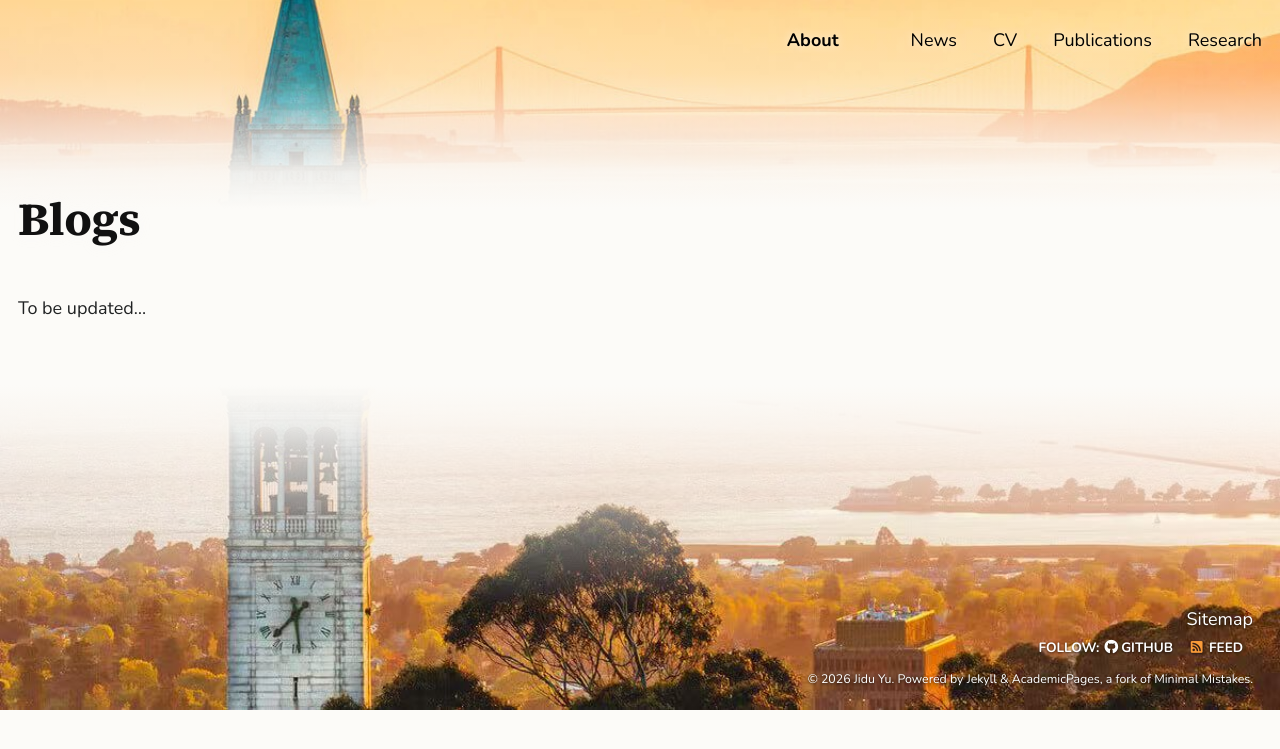
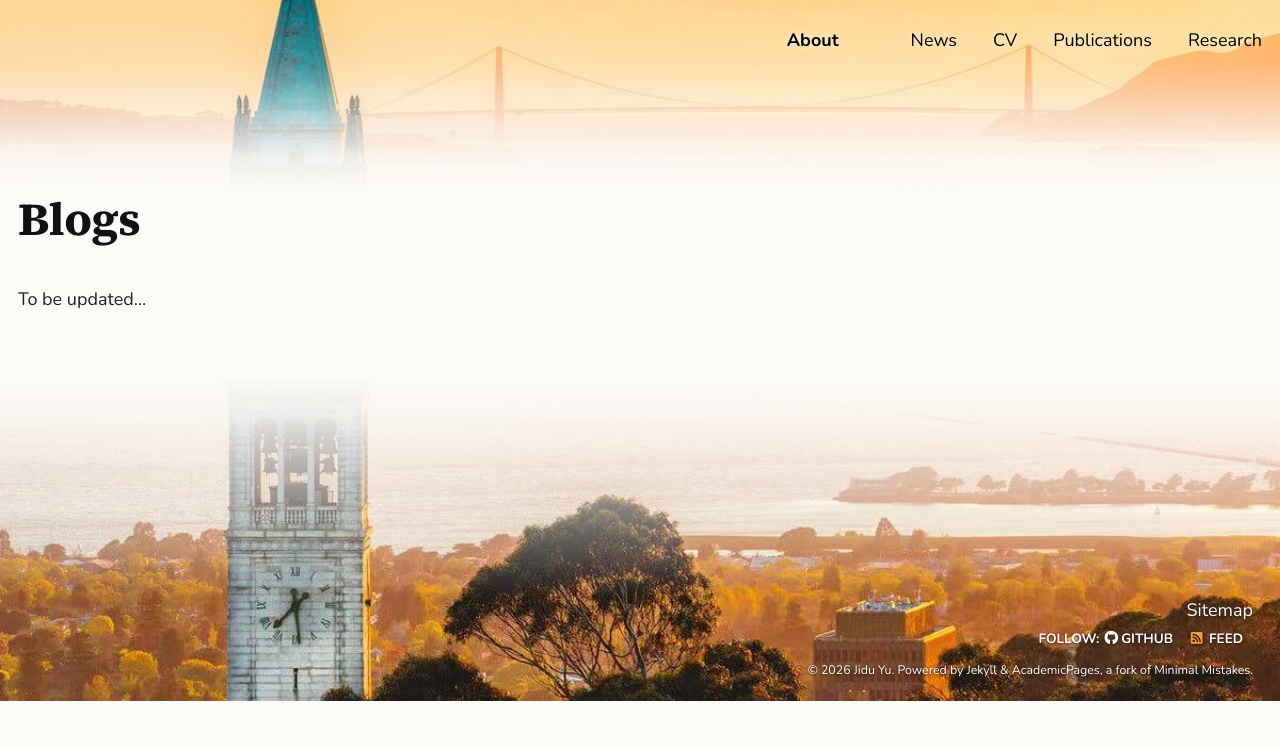
Before and after one commit to yujidu/yujidu.github.io, a Jekyll site: the page built from _pages/blogs.md, in a window 1280 px wide. Shown: the top 749 px of the page. Built offline with Jekyll 4.4.1, drawn with Linux system fonts in a browser that asks for light colours.

Commit message:
Inner pages: slightly tighter gap below title, fade a touch higher
Co-Authored-By: Claude Opus 5.5 <noreply@anthropic.com>
Claude-Session: https://claude.ai/code/session_01Vw9tGnbWFVNDt9UXvET6V8

```diff
--- a/_sass/_home.scss
+++ b/_sass/_home.scss
@@ -1596,10 +1596,10 @@ $cv-ink: #4a5a6a;
     height: 100%;
     background: linear-gradient(to bottom,
       rgba(252, 251, 248, 0) 0%,
-      rgba(252, 251, 248, 0.2) 20%,
-      rgba(252, 251, 248, 0.62) 35%,
-      rgba(252, 251, 248, 0.92) 47%,
-      $background-color 57%);
+      rgba(252, 251, 248, 0.2) 17%,
+      rgba(252, 251, 248, 0.62) 31%,
+      rgba(252, 251, 248, 0.92) 43%,
+      $background-color 53%);
   }
 
   /* title a little lower, clear of the tower; the content moves with it */
@@ -1608,7 +1608,7 @@ $cv-ink: #4a5a6a;
   }
 
   .home-hero--compact ~ #main {
-    margin-top: 5rem;
+    margin-top: 4.5rem;
   }
 
   /* home page: title, photo and text sit about two lines lower */
```
